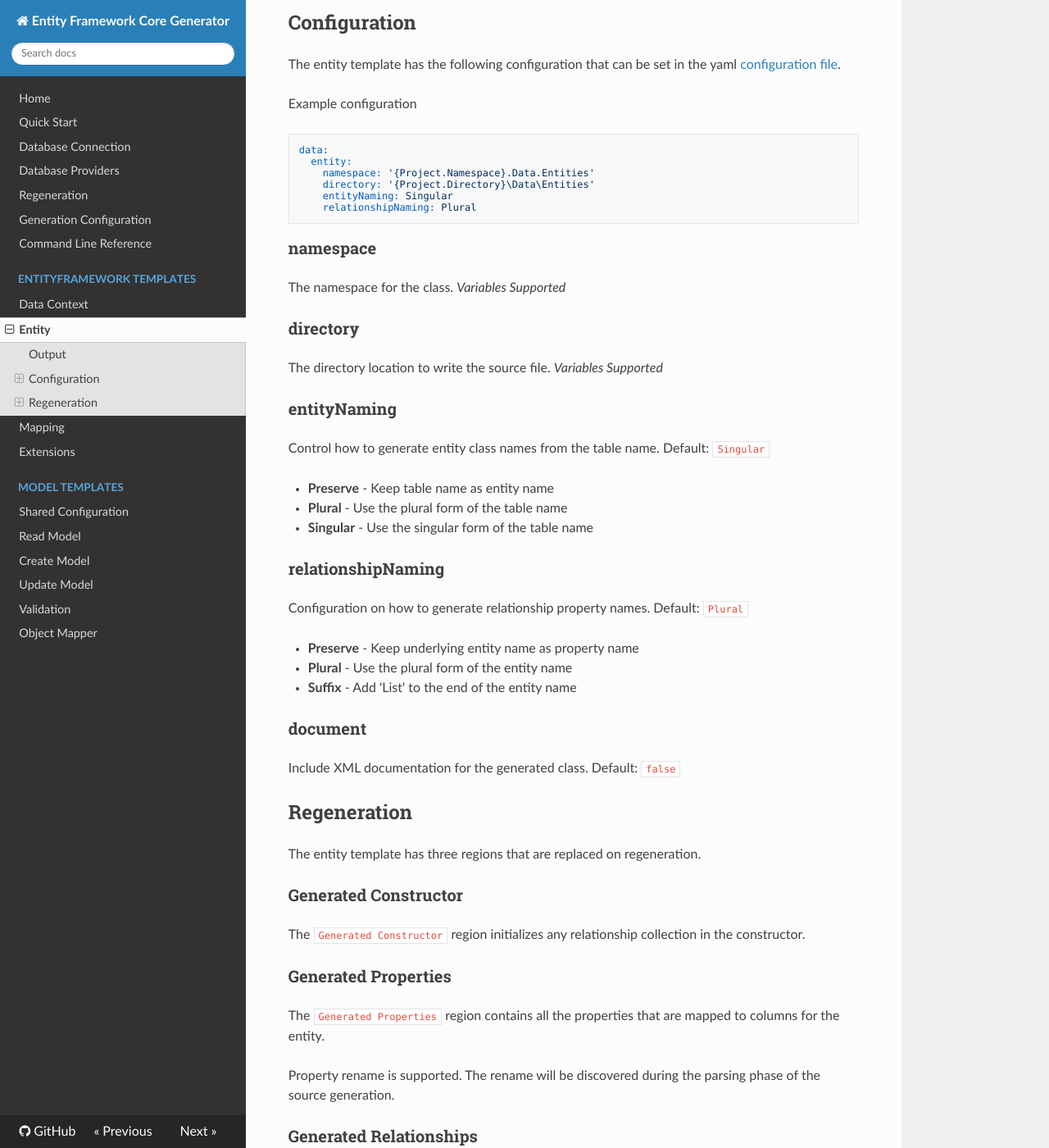
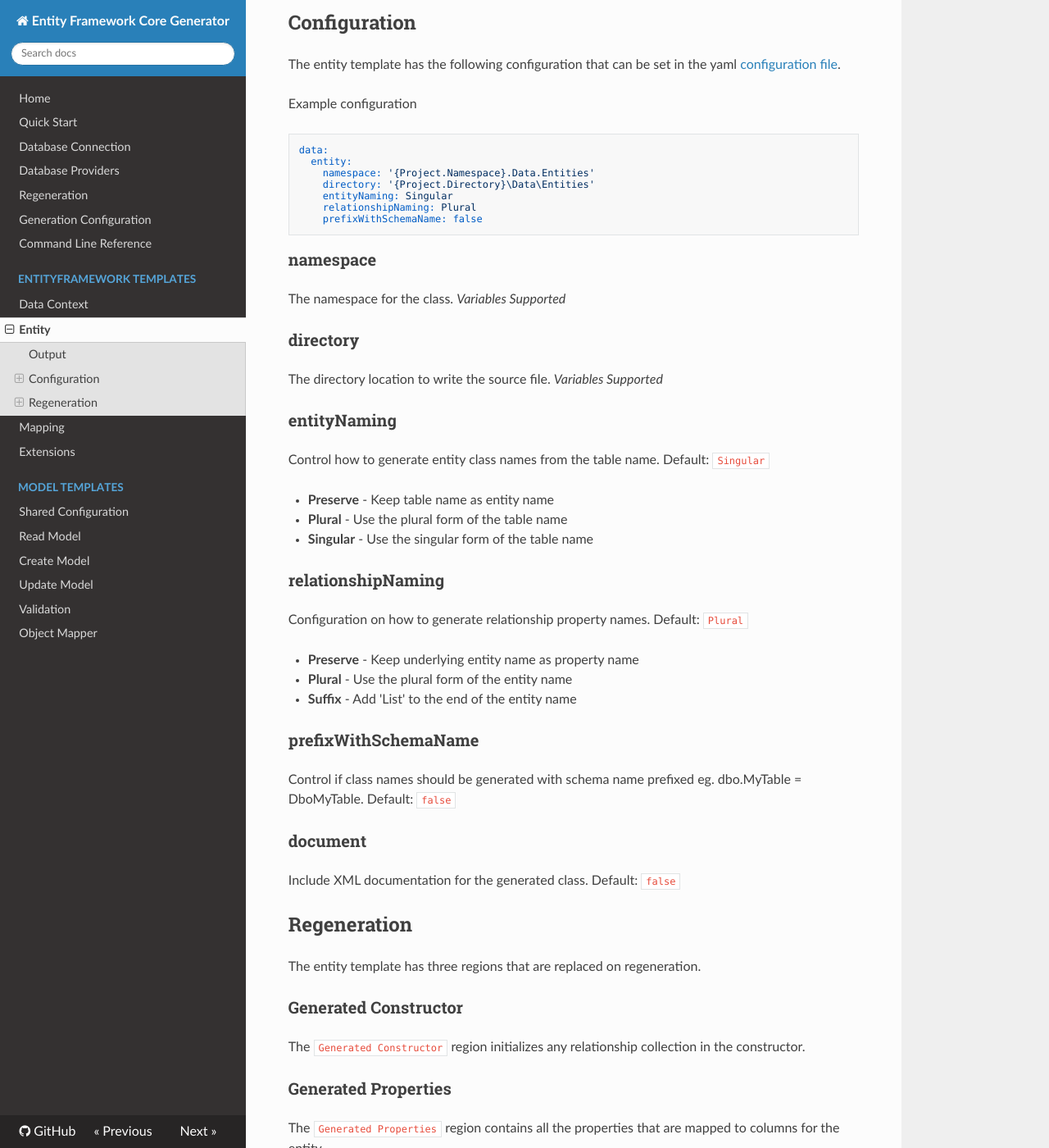
Before and after one commit to loresoft/EntityFrameworkCore.Generator, an MkDocs documentation site: the page built from docs/ef/entity.md, in a window 1280 px wide and 1400 px high, scrolled down 833 px. Shown: the whole window at 82% size. Built offline with MkDocs 1.6.1, drawn with Linux system fonts in a browser that asks for light colours; nearby versions of some CDN libraries; old or Windows-style settings are respelled for this version of MkDocs.

Commit message:
Changed variable name and updated documentation

````diff
--- a/docs/ef/entity.md
+++ b/docs/ef/entity.md
@@ -1,6 +1,6 @@
 # Entity Template
 
-The entity class template.  An entity is created for each table in the context.
+The entity class template. An entity is created for each table in the context.
 
 ## Output
 
@@ -57,35 +57,40 @@ data:
     directory: '{Project.Directory}\Data\Entities'
     entityNaming: Singular
     relationshipNaming: Plural
+    prefixWithSchemaName: false
 ```
 
 ### namespace
 
-The namespace for the class. *Variables Supported*
+The namespace for the class. _Variables Supported_
 
 ### directory
 
-The directory location to write the source file. *Variables Supported*
+The directory location to write the source file. _Variables Supported_
 
 ### entityNaming
 
 Control how to generate entity class names from the table name. Default: `Singular`
 
-* **Preserve** - Keep table name as entity name
-* **Plural** - Use the plural form of the table name
-* **Singular** - Use the singular form of the table name
+- **Preserve** - Keep table name as entity name
+- **Plural** - Use the plural form of the table name
+- **Singular** - Use the singular form of the table name
 
 ### relationshipNaming
 
-Configuration on how to generate relationship property names.  Default: `Plural`
+Configuration on how to generate relationship property names. Default: `Plural`
 
-* **Preserve** - Keep underlying entity name as property name
-* **Plural** - Use the plural form of the entity name
-* **Suffix** - Add 'List' to the end of the entity name
+- **Preserve** - Keep underlying entity name as property name
+- **Plural** - Use the plural form of the entity name
+- **Suffix** - Add 'List' to the end of the entity name
+
+### prefixWithSchemaName
+
+Control if class names should be generated with schema name prefixed eg. dbo.MyTable = DboMyTable. Default: `false`
 
 ### document
 
-Include XML documentation for the generated class.  Default: `false`
+Include XML documentation for the generated class. Default: `false`
 
 ## Regeneration
 
@@ -99,10 +104,10 @@ The `Generated Constructor` region initializes any relationship collection in th
 
 The `Generated Properties` region contains all the properties that are mapped to columns for the entity.
 
-Property rename is supported.  The rename will be discovered during the parsing phase of the source generation.
+Property rename is supported. The rename will be discovered during the parsing phase of the source generation.
 
 ### Generated Relationships
 
 The `Generated Relationships` region contains all the relationship navigation properties.
 
-Property rename is supported.  The rename will be discovered during the parsing phase of the source generation.
+Property rename is supported. The rename will be discovered during the parsing phase of the source generation.
````
Also changed, not shown: docs/configuration.md (+5 -2 lines), 3 other files.
